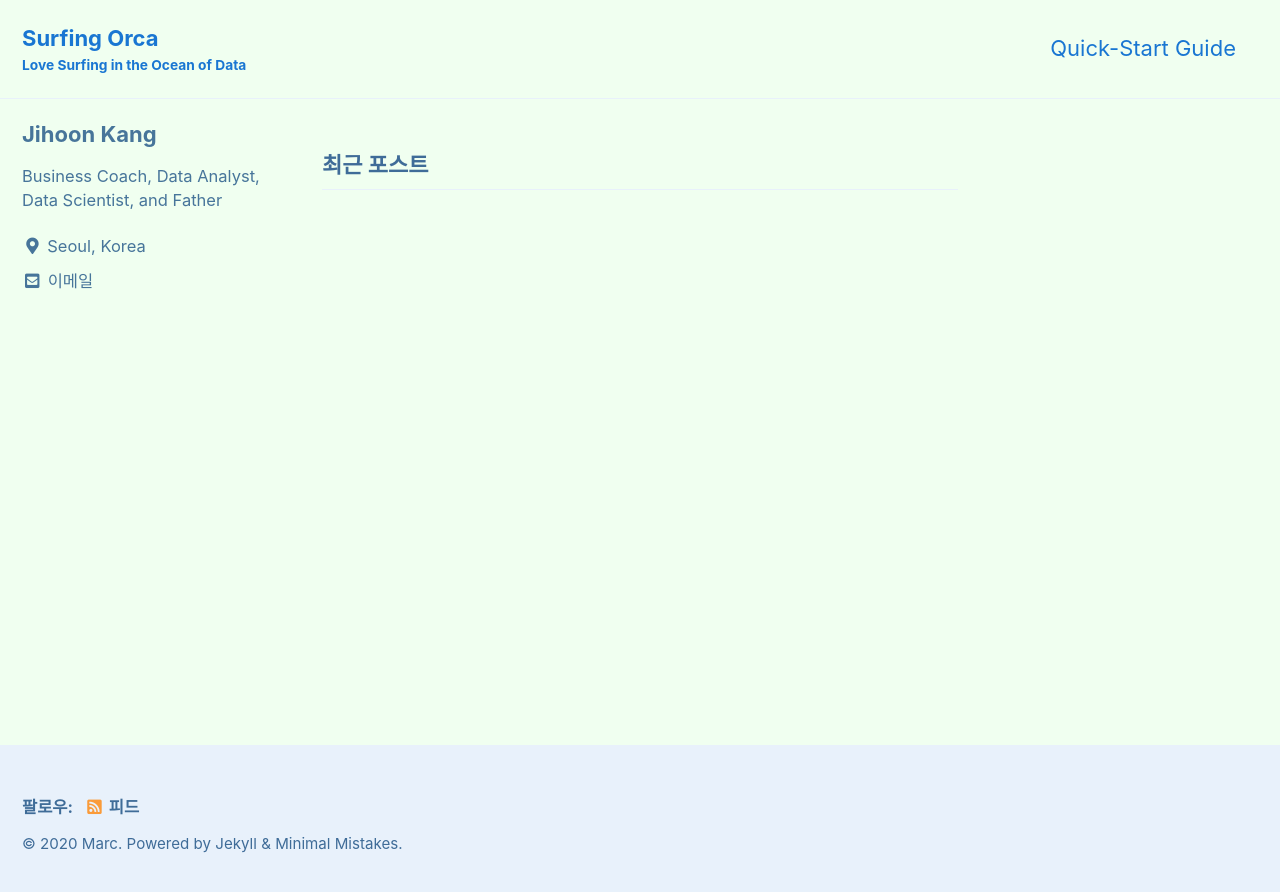
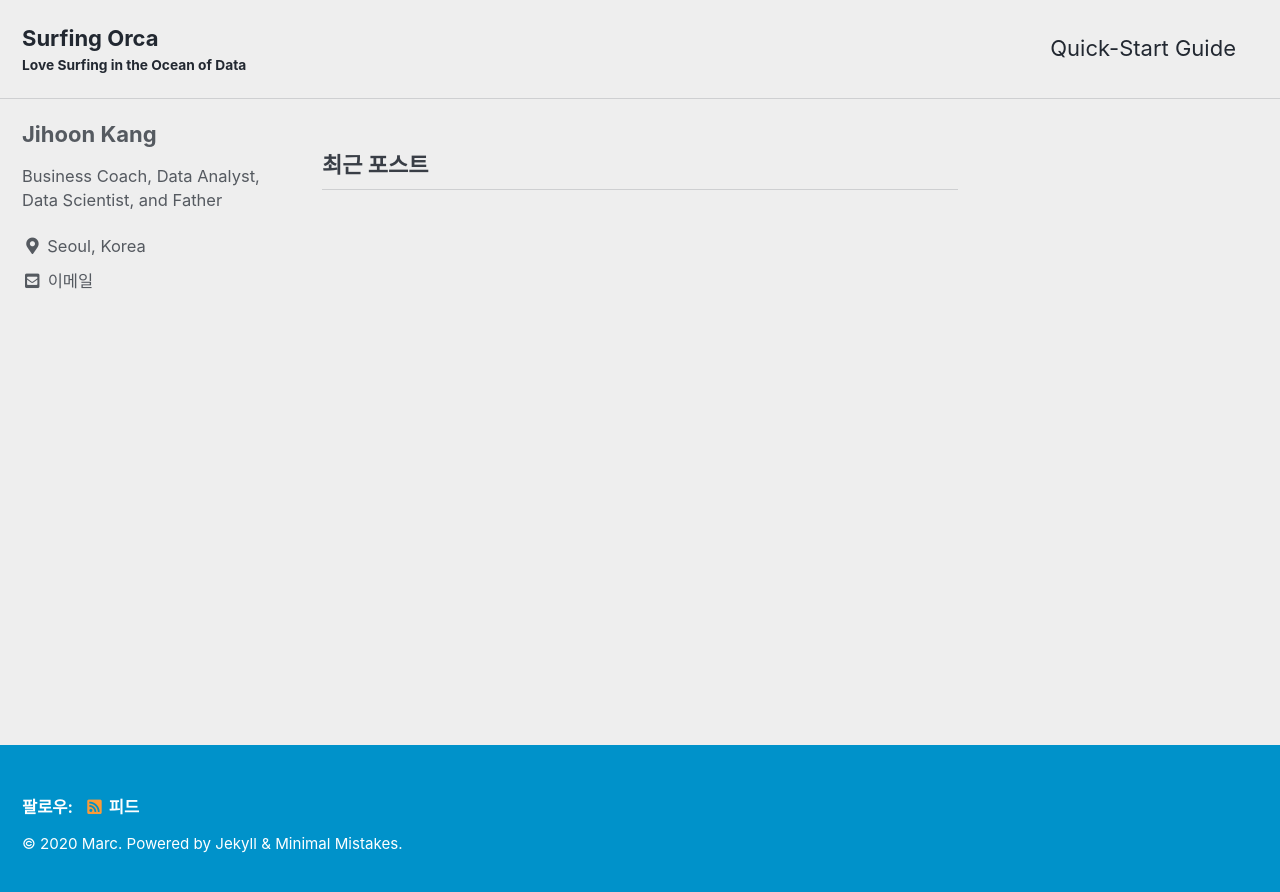
Before and after one commit to SurfingOrca/SurfingOrca.github.io, a Jekyll site: the page built from index.html, in a window 1280 px wide. Shown: the top 892 px of the page. Built offline with Jekyll 4.4.1, drawn with Linux system fonts in a browser that asks for light colours; cached includes are drawn as plain includes; the list of posts is cut into pages by our own code.

Commit message:
"Change Theme"

```diff
--- a/_config.yml
+++ b/_config.yml
@@ -12,7 +12,7 @@
 
 # theme                  : "minimal-mistakes-jekyll"
 remote_theme             : "SurfingOrca/minimal-mistakes"
-minimal_mistakes_skin    : "aqua" # "default", "air", "contrast", "dark", "dirt", "neon", "mint", "plum", "sunrise"
+minimal_mistakes_skin    : "air" # "default", "aqua", "contrast", "dark", "dirt", "neon", "mint", "plum", "sunrise"
 
 # Site Settings
 locale                   : "ko-KR"
```
